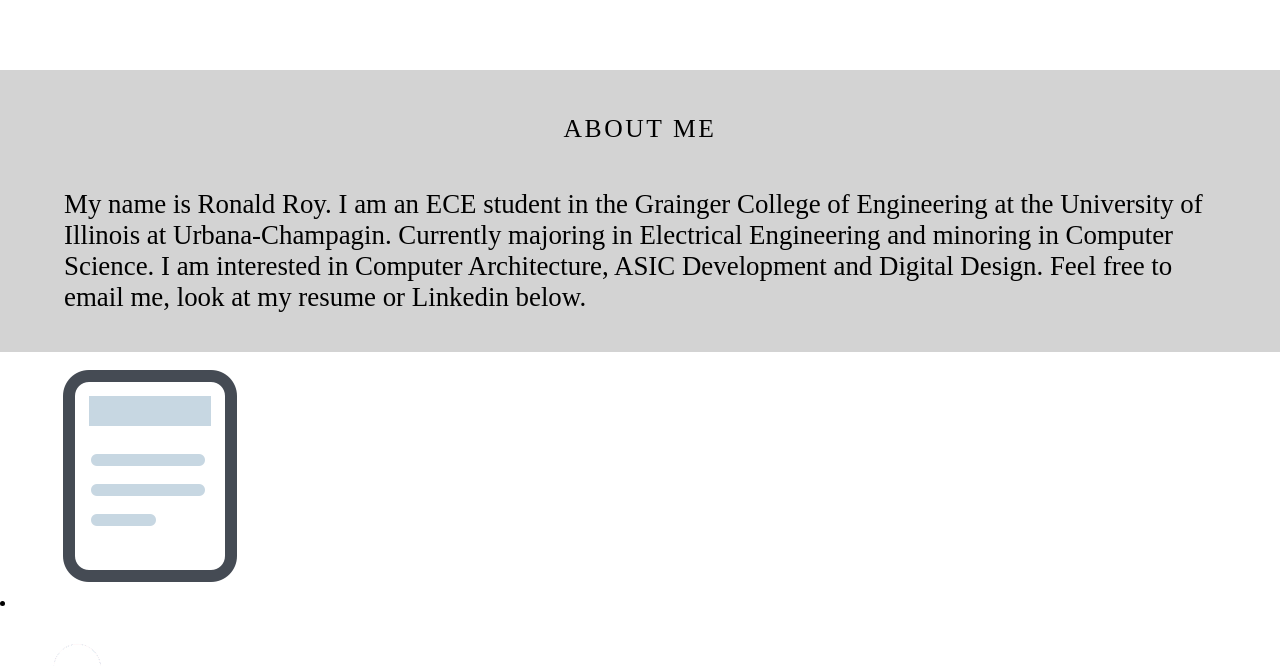
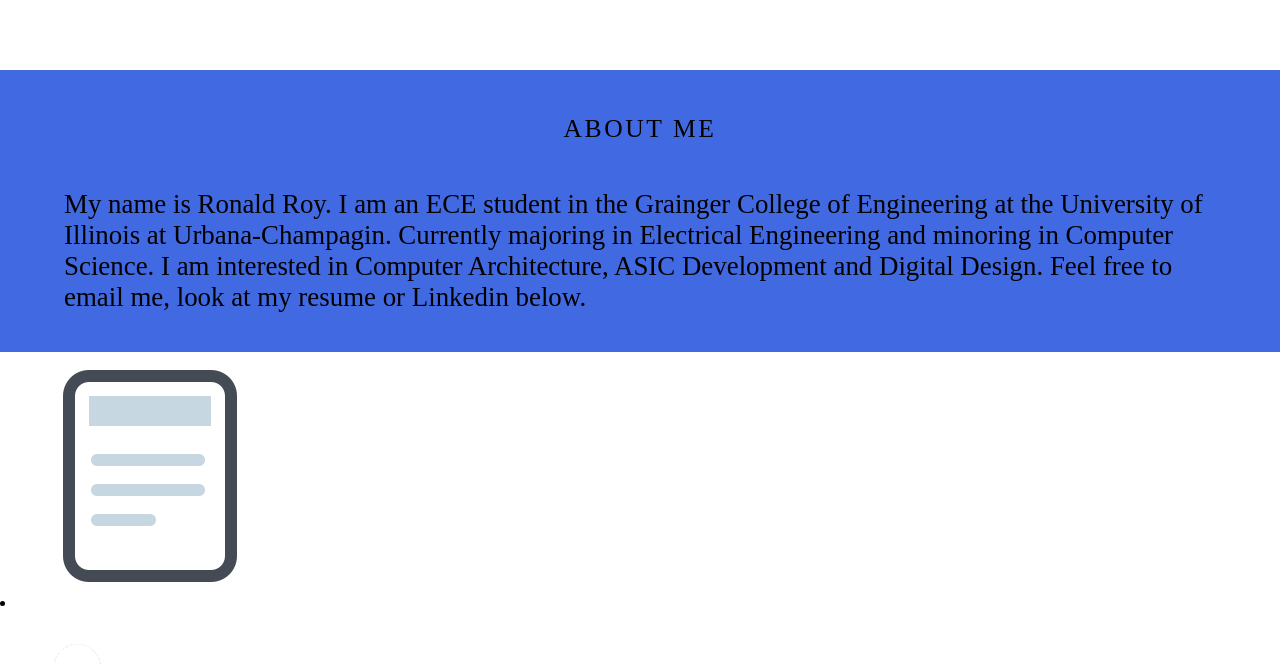
Before and after one commit to ronaldroy13/ronaldroy13.github.io, a plain HTML site: page index.html in a window 1280 px wide. Shown: the part 434-1100 px from the top of the page. Drawn offline with Linux system fonts and the light colour scheme.

Commit message:
Update style.css

```diff
--- a/style.css
+++ b/style.css
@@ -45,7 +45,7 @@ min-height: 150px;
 }
 #AboutHead {
   font-family: 'open_sansregular';
-  background-color: #D3D3D3;
+  background-color: #4169E1;
   color: black;
   font-size: 2vw;
   text-align: center;
@@ -62,7 +62,7 @@ min-height: 150px;
 .About {
   /* Box properties */
   padding: 0em 5vw 3vw 5vw /* top right bottom left */ ;
-  background-color: #D3D3D3;
+  background-color: #4169E1;
 
   /* Text properties */
   color: black;
```
